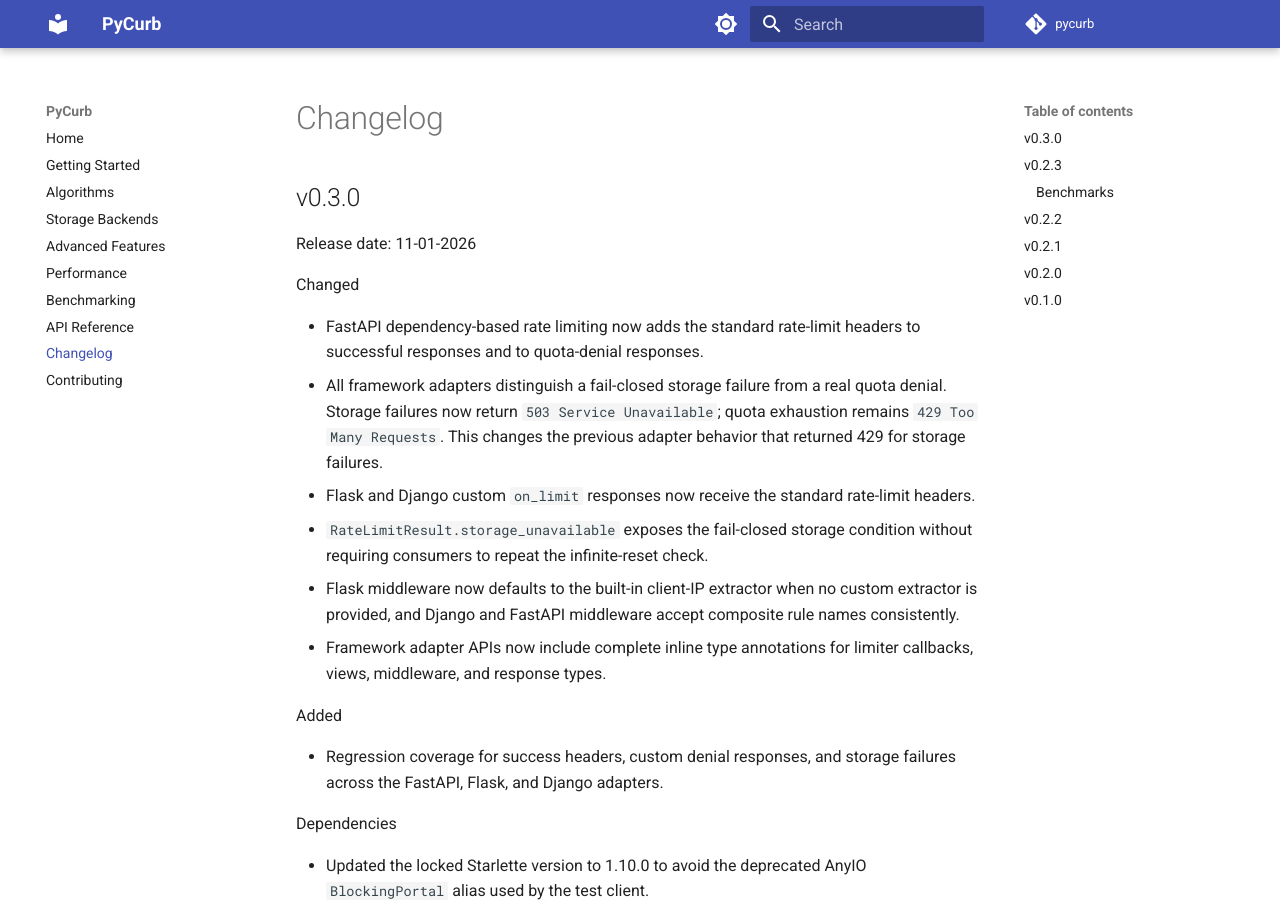
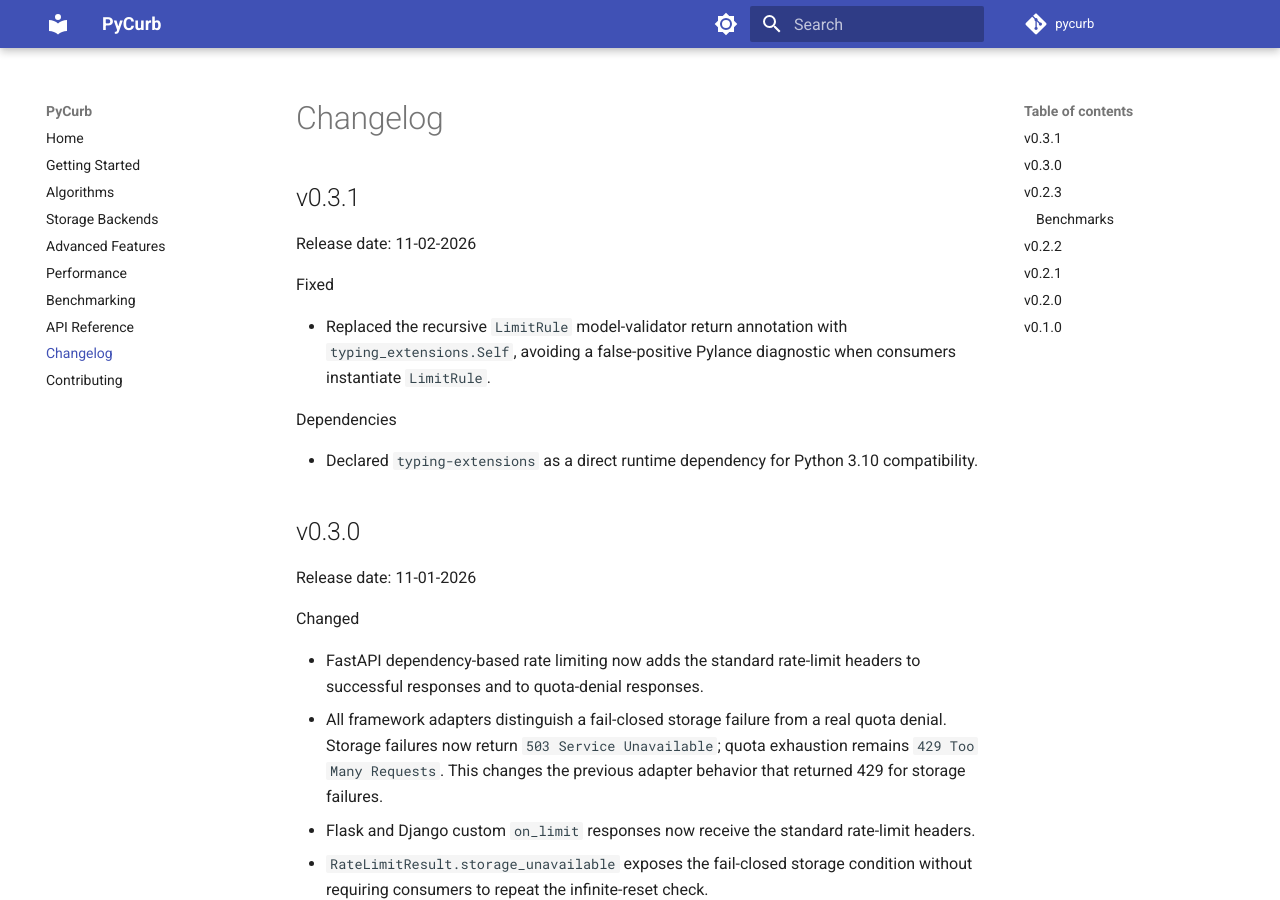
Before and after one commit to fore-site/pycurb, an MkDocs documentation site: the page built from docs/changelog.md, in a window 1280 px wide and 900 px high. Built offline with MkDocs 1.6.1 and Material for MkDocs 9.7.7, drawn with Linux system fonts in a browser that asks for light colours; a script that is not in the unit is left out; comment, search, counter and statistics services are not loaded.

Commit message:
fix: prepare v0.3.1 release

```diff
--- a/docs/changelog.md
+++ b/docs/changelog.md
@@ -1,3 +1,18 @@
+## v0.3.1
+
+Release date: 11-02-2026
+
+Fixed
+
+- Replaced the recursive `LimitRule` model-validator return annotation with
+  `typing_extensions.Self`, avoiding a false-positive Pylance diagnostic when
+  consumers instantiate `LimitRule`.
+
+Dependencies
+
+- Declared `typing-extensions` as a direct runtime dependency for Python 3.10
+  compatibility.
+
 ## v0.3.0
 
 Release date: 11-01-2026
--- a/pyproject.toml
+++ b/pyproject.toml
@@ -4,7 +4,7 @@ build-backend = "setuptools.build_meta"
 
 [project]
 name = "pycurb"
-version = "0.3.0"
+version = "0.3.1"
 description = "A framework-agnostic Python rate limit library"
 readme = "README.md"
 license = "Apache-2.0"
@@ -24,6 +24,7 @@ classifiers = [
 requires-python = ">=3.10"
 dependencies = [
     "pydantic>=2.13.4",
+    "typing-extensions>=4.12.2",
 ]
 
 [dependency-groups]
```
Also changed, not shown: 2 other files.
